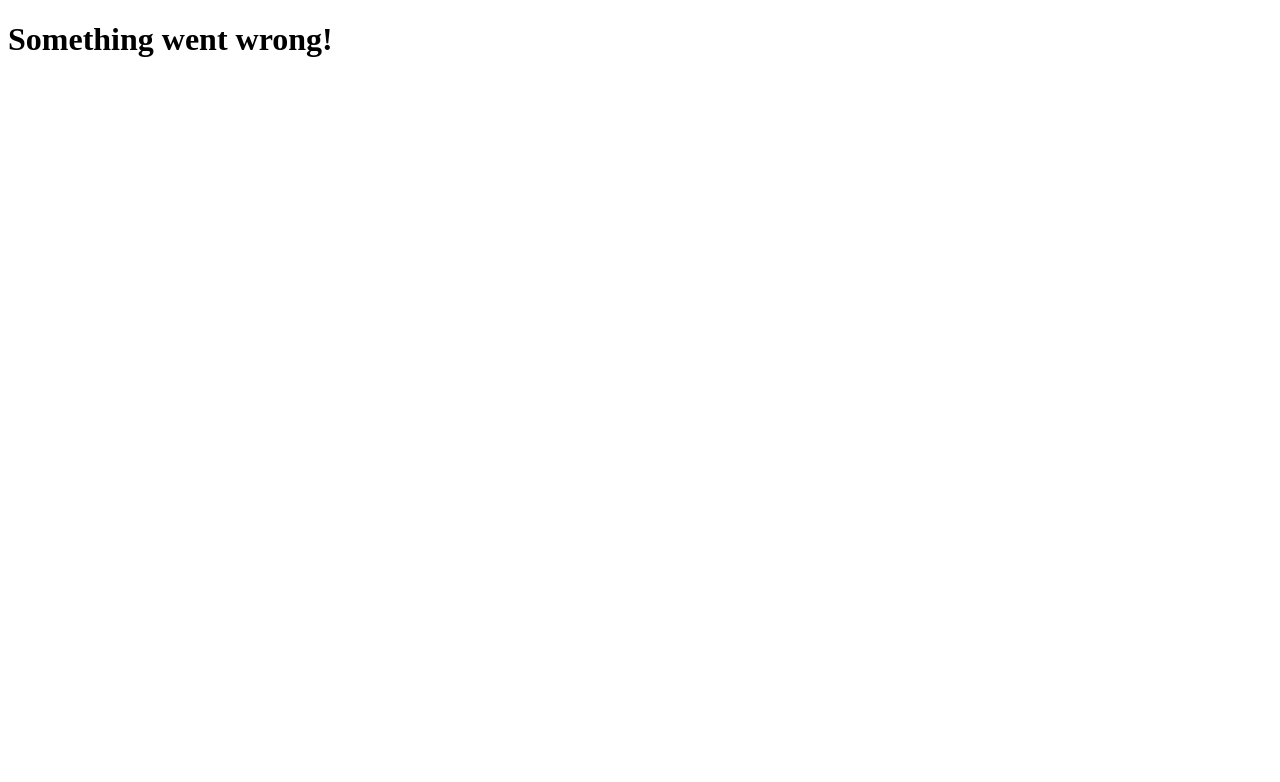
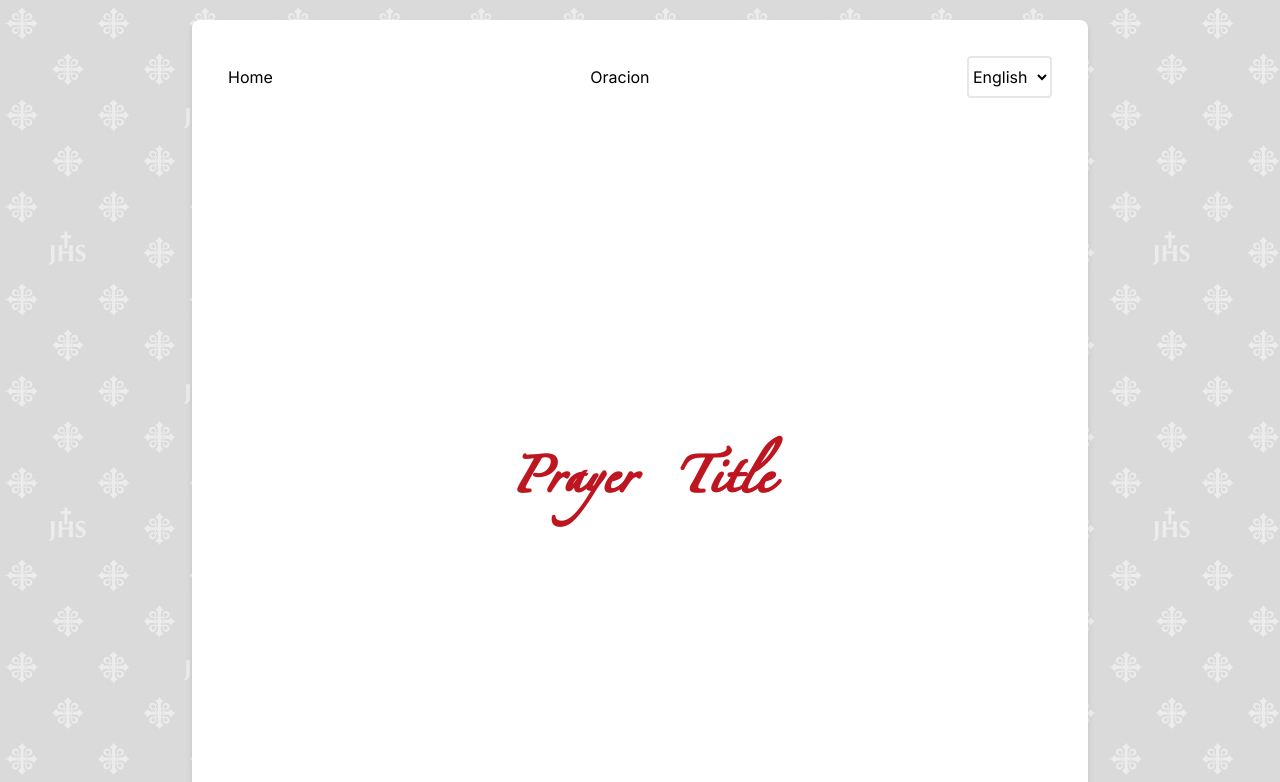
Before and after one commit to sergio-scardigno/Proyecto-Carlo-Acutis-Chascomus, a Next.js app: page /en/oracion in a window 1280 px wide. Before the commit this address had no page. Shown: the top 782 px of the page. Built offline with nearby package versions, Linux system fonts and the light colour scheme.

Commit message:
cambios para mas paginas

```diff
--- a/messages/en.json
+++ b/messages/en.json
@@ -7,12 +7,17 @@
         "song-intro": "Enjoy this inspiring song dedicated to Carlo Acutis.",
         "bibliography-intro": "This content has been created by a third party, collecting video clips from the documentary 'La mia autostrada per il Cielo' and various images available on Carlo's official website."
     },
+    "Oracion": {
+        "title": "Prayer Title",
+        "description": "This is the prayer page."
+    },
     "NotFoundPage": {
         "title": "Page Not Found",
         "description": "Oops! It seems like you've stumbled upon a page that doesn't exist. Don't worry, our internationalization magic is still hard at work on other parts of the app. Feel free to navigate back to explore more!"
     },
     "Navigation": {
-        "home": "Home"
+        "home": "Home",
+        "url": "Oracion"
     },
     "Footer": {
         "copyright": "© 2024 Landing page Carlo Acutis. All rights reserved."
--- a/messages/es.json
+++ b/messages/es.json
@@ -7,12 +7,16 @@
         "song-intro": "Disfruta esta canción inspiradora dedicada a Carlo Acutis.",
         "bibliography-intro": "Este contenido ha sido elaborado por un tercero, recopilando fragmentos de video del documental 'La mia autostrada per il Cielo' y varias imágenes disponibles en la página oficial de Carlo."
     },
+    "Oracion": {
+        "title": "Título de la oración"
+    },
     "NotFoundPage": {
         "title": "Page Not Found",
         "description": "Oops! It seems like you've stumbled upon a page that doesn't exist. Don't worry, our internationalization magic is still hard at work on other parts of the app. Feel free to navigate back to explore more!"
     },
     "Navigation": {
-        "home": "Inicio"
+        "home": "Inicio",
+        "url": "Oracion"
     },
     "Footer": {
         "copyright": "© 2024 Página de destino Carlo Acutis. Todos los derechos reservados."
--- a/src/app/[locale]/layout.tsx
+++ b/src/app/[locale]/layout.tsx
@@ -3,6 +3,8 @@ import { Inter } from 'next/font/google';
 import './globals.css';
 import Header from '@/components/header';
 import Footer from '@/components/footer';
+import { NextIntlClientProvider } from 'next-intl';
+import { notFound } from 'next/navigation';
 
 const inter = Inter({ subsets: ['latin'] });
 
@@ -17,18 +19,30 @@ interface RootLayoutProps {
         locale: string;
     };
 }
-export default function RootLayout({
+
+export default async function RootLayout({
     children,
     params: { locale },
 }: Readonly<RootLayoutProps>) {
+    let messages;
+    try {
+        // Ajusta la ruta de importación de los mensajes
+        messages = (await import(`../../../messages/${locale}.json`)).default;
+    } catch (error) {
+        // Si no encuentra las traducciones, muestra un 404
+        notFound();
+    }
+
     return (
         <html lang={locale} className="bg-mosaic">
             <body className={inter.className}>
-                <div className="flex flex-col min-h-screen max-w-4xl mx-auto content-body">
-                    <Header />
-                    <div className="flex-grow mt-20">{children}</div>
-                    <Footer />
-                </div>
+                <NextIntlClientProvider locale={locale} messages={messages}>
+                    <div className="flex flex-col min-h-screen max-w-4xl mx-auto content-body">
+                        <Header />
+                        <div className="flex-grow mt-20">{children}</div>
+                        <Footer />
+                    </div>
+                </NextIntlClientProvider>
             </body>
         </html>
     );
--- /dev/null
+++ b/src/app/[locale]/oracion/oracion.css
@@ -0,0 +1,39 @@
+@tailwind base;
+@tailwind components;
+
+@font-face {
+    font-family: 'ZapfinoLinotypeOne';
+    src: url('/fonts/ZapfinoLinotypeOne.ttf') format('truetype');
+    font-weight: normal;
+    font-style: normal;
+}
+
+h1 {
+    font-family: 'ZapfinoLinotypeOne', sans-serif;
+    font-size: 80px;
+    color: #be1621;
+}
+
+@tailwind utilities;
+
+.hero {
+    margin-top: -100px;
+    z-index: -3;
+}
+
+/* Aplica el fondo en mosaico al contenedor exterior */
+.bg-mosaic {
+    background-image: url('/img/splash_bkg_01.jpg'); /* Ajusta la ruta según donde hayas colocado la imagen */
+    background-repeat: repeat;
+    background-size: auto; /* Para mantener el tamaño original de la imagen en el mosaico */
+    min-height: 100vh; /* Asegura que cubra al menos toda la altura de la ventana */
+    padding: 20px; /* Añade padding si es necesario para separar el contenido del borde */
+}
+
+/* Establece el fondo blanco para el cuerpo del contenido */
+.content-body {
+    background-color: white;
+    padding: 20px;
+    border-radius: 8px; /* Opcional: para bordes redondeados */
+    box-shadow: 0 4px 6px rgba(0, 0, 0, 0.1); /* Opcional: para añadir sombra */
+}
--- /dev/null
+++ b/src/app/[locale]/oracion/page.tsx
@@ -0,0 +1,15 @@
+import { useTranslations } from 'next-intl';
+import Image from 'next/image';
+import './oracion.css';
+
+export default function Oracion() {
+    const t = useTranslations('Oracion'); // 'Oracion' debe coincidir con el namespace en es.json
+
+    return (
+        <div className="flex flex-col items-center justify-center min-h-screen p-4 hero">
+            <h1 className="mb-4 font-semibold text-center font-zapfino">
+                {t('title')} {/* Verifica que 'title' exista en es.json */}
+            </h1>
+        </div>
+    );
+}
--- a/src/components/header.tsx
+++ b/src/components/header.tsx
@@ -1,14 +1,24 @@
+'use client'; // Directiva para convertir el componente en un Client Component
+
 import { useTranslations } from 'next-intl';
 import Link from 'next/link';
 import LocalSwitcher from './local-switcher';
+import { usePathname } from 'next/navigation'; // Hook para obtener la ruta actual
+import { useLocale } from 'next-intl'; // Hook para obtener el idioma actual
 
 export default function Header() {
     const t = useTranslations('Navigation');
+    const pathname = usePathname(); // Obtiene la ruta actual
+    const locale = useLocale(); // Obtiene el idioma actual
 
     return (
         <header className="p-4">
             <nav className="flex items-center justify-between switcher">
-                {/* <Link href='/'>{t('home')}</Link> */}
+                {/* Link a la página principal con el locale actual */}
+                <Link href={`/${locale}`}>{t('home')}</Link>
+                {/* Link a la página de oración con el locale actual */}
+                <Link href={`/${locale}/oracion`}>{t('url')}</Link>
+                {/* Componente para cambiar de idioma */}
                 <LocalSwitcher />
             </nav>
         </header>
--- a/src/middleware.ts
+++ b/src/middleware.ts
@@ -12,3 +12,7 @@ export const config = {
     // Match only internationalized pathnames
     matcher: ['/', '/(en|es)/:path*'],
 };
+
+// export const config = {
+//     matcher: ['/((?!_next|favicon.ico).*)'],
+// };
```
Also changed, not shown: src/app/[locale]/page.tsx (+7 -2 lines).
